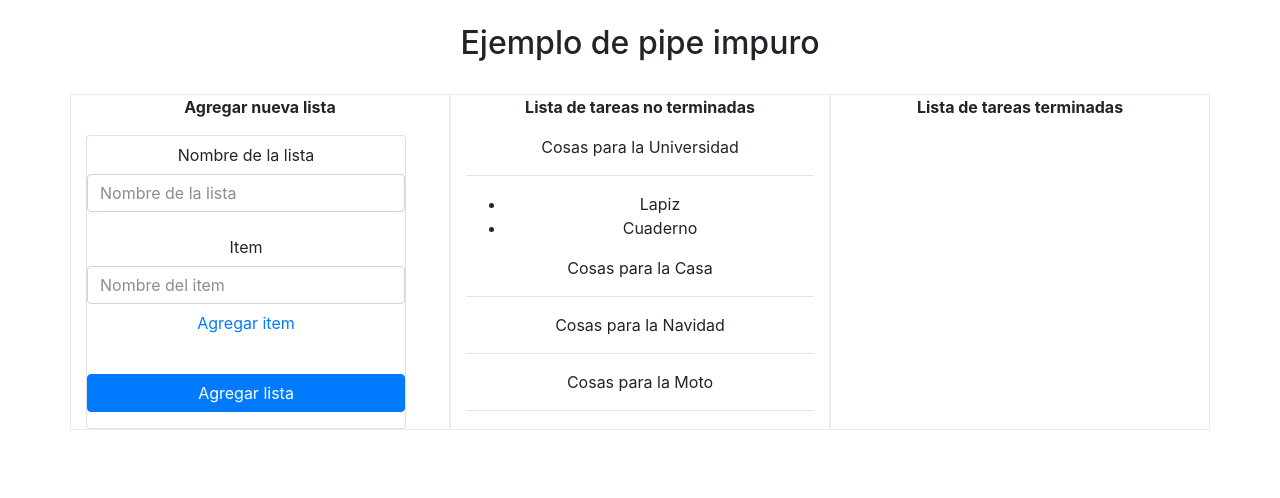
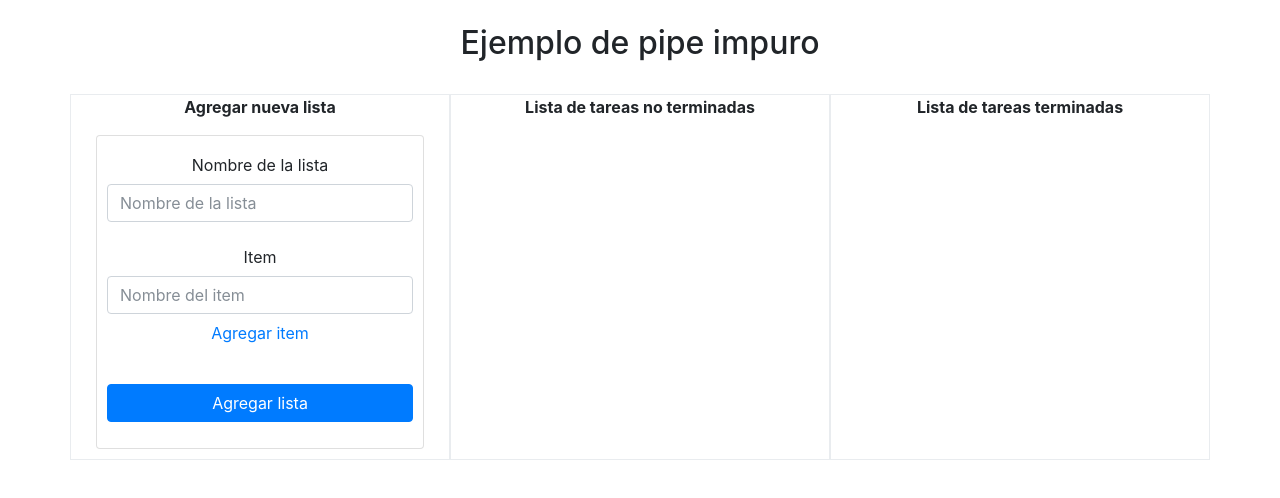
Before and after one commit to AngelManuel1995/ImpurePipe, an Angular app: page / in a window 1280 px wide. Shown: the top 498 px of the page. Built offline with nearby package versions, Linux system fonts and the light colour scheme.

Commit message:
Local storage working to list the list

```diff
--- a/src/app/components/add/add.component.html
+++ b/src/app/components/add/add.component.html
@@ -1,7 +1,7 @@
 <p>
 	<strong>Agregar nueva lista</strong>
 </p>
-<div class="card" style="width: 20rem;">
+<div class="card margin-5px">
 	<div class="form-group">
 		<label class="col-form-label" for="formGroupExampleInput">Nombre de la lista</label>
 		<input type="text" class="form-control" id="formGroupExampleInput" placeholder="Nombre de la lista" [(ngModel)]="listName" name="listName">
@@ -11,7 +11,8 @@
 		<input type="text" class="form-control" id="formGroupExampleInput2" (keyup.enter)="addToList()" placeholder="Nombre del item" [(ngModel)]="itemName" name="itemName">
 		<div class="form-group">
 			<button class="btn btn-link" (click)="addToList()" >Agregar item</button>
-			<p class="animated fadeIn fast bg-danger text-white" *ngIf="errorMessage">{{errorMessage}} | <span class="putPointer" (click)="errorMessage=''">X</span></p>
+			<p class="animated fadeIn fast bg-danger text-white" *ngIf="errorMessageItem">{{errorMessageItem}} | <span class="putPointer" (click)="errorMessageItem=''">x</span></p>
+			<p class="animated fadeIn fast bg-danger text-white" *ngIf="errorMessageList">{{errorMessageList}} | <span class="putPointer" (click)="errorMessageList=''">x</span></p>
 		</div>
 		<div>
 			<ul class="list-group">
@@ -23,6 +24,6 @@
 	</div>
 
 	<div class="form-group">
-		<button class="btn btn-primary btn-block" >Agregar lista</button>
+		<button class="btn btn-primary btn-block" (click)="saveList()">Agregar lista</button>
 	</div>
 </div>
--- a/src/app/components/add/add.component.ts
+++ b/src/app/components/add/add.component.ts
@@ -1,5 +1,6 @@
 import { Component, OnInit } from '@angular/core';
 import { Item, List }        from '../../classes/index';
+import { ListService }       from '../../services/list.service';
 
 @Component({
     selector:'app-add',
@@ -10,12 +11,12 @@ export class AddComponent implements OnInit{
 
     public itemName:string="";
     public listName:string="";
-    public errorMessage:string = "";
-
-    listOfItems:Item[] = [];
+    public errorMessageItem:string = "";
+    public errorMessageList:string = "";
+    public listOfItems:Item[] = [];
 
 
-    constructor(){
+    constructor( private _listService:ListService ){
 
     }
 
@@ -25,9 +26,9 @@ export class AddComponent implements OnInit{
 
     addToList(){
         if(this.itemName === ""){
-            this.errorMessage = "El campo del item está vacio";
+            this.errorMessageItem = "El campo del item está vacio";
         }else{
-            this.errorMessage = "";
+            this.errorMessageItem = "";
             let newItem:Item = new Item();
             newItem.name = this.itemName;
             this.listOfItems.push(newItem);
@@ -38,4 +39,19 @@ export class AddComponent implements OnInit{
     deleteItem(idx:number){
         this.listOfItems.splice(idx,1);
     }
+
+
+    saveList(){
+        if(this.listName === ""){
+            this.errorMessageList = "El nombre de la lista vacio";
+        }else{
+            this.errorMessageList = "";
+            let newList = new List(this.listName);
+            newList.items = this.listOfItems;
+            this._listService.addList(newList);
+            this.listName = "";
+            this.listOfItems = [];
+
+        }
+    }
 }
--- a/src/app/components/unfinished/unfinished.component.html
+++ b/src/app/components/unfinished/unfinished.component.html
@@ -2,10 +2,10 @@
 	<strong>Lista de tareas no terminadas</strong>
 </p>
 
-<div *ngFor="let list of _listService.lists" >
-	{{ list.name }}<hr>
-	<ul>
-			<li *ngFor="let item of list.items" >
+<div *ngFor="let list of _listService.lists" class="card margin-5px" >
+	<strong>{{ list.name }}</strong>
+	<ul class="list-group">
+			<li *ngFor="let item of list.items" class="list-group-item" >
 					{{ item.name }}
 			</li>
 	</ul>
--- a/src/app/services/list.service.ts
+++ b/src/app/services/list.service.ts
@@ -6,27 +6,33 @@ import { Item, List } from '../classes/index';
 export class ListService{
 
 	lists:List[]=[];
-	itemList1:Item[] = [];
 
 	constructor(){
-		let list1:List = new List("Cosas para la Universidad");
-		let item1List1 = new Item();
-		let item1List2 = new Item();
-		item1List1.name = "Lapiz";
-		item1List1.finished = false;
-		item1List2.name = "Cuaderno";
-		item1List2.finished = false;
-		this.itemList1.push(item1List1);
-		this.itemList1.push(item1List2);
-		list1.items = this.itemList1;
-		let list2:List = new List("Cosas para la Casa");
-		let list3:List = new List("Cosas para la Navidad");
-		let list4:List = new List("Cosas para la Moto");
 
-		this.lists.push(list1);
-		this.lists.push(list2);
-		this.lists.push(list3);
-		this.lists.push(list4);
+		console.log("Servicio inicializado");
+
+		this.loadData();
+
+	}
+
+	updateInfo(){
+		localStorage.setItem("data", JSON.stringify(this.lists));
+	}
+
+	loadData(){
+		if(localStorage.getItem("data")){
+			this.lists = JSON.parse(localStorage.getItem("data"));
+		}
+	}
+
+	addList(list:List){
+		this.lists.push(list);
+		this.updateInfo();
+	}
+
+	removeList(idx:number){
+		this.lists.splice(idx,1);
+		this.updateInfo();
 	}
 
 
--- a/src/styles.css
+++ b/src/styles.css
@@ -39,3 +39,8 @@
   .putPointer{
       cursor: pointer;
   }
+
+  .margin-5px{
+      margin:10px;
+      padding: 10px;
+  }
```
